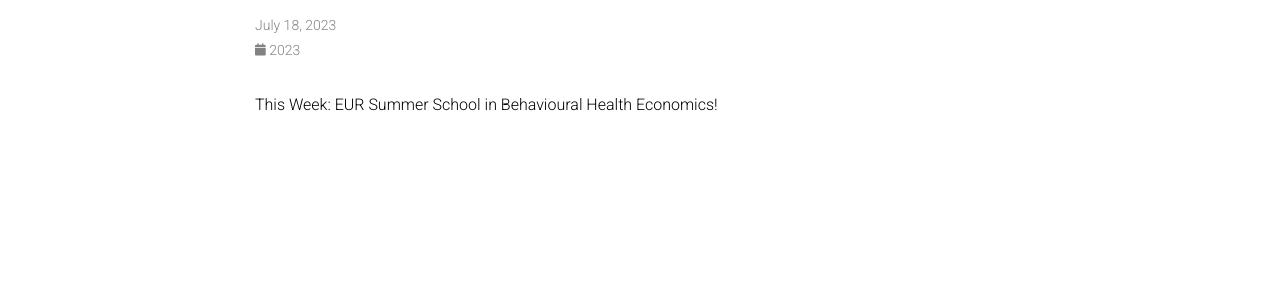
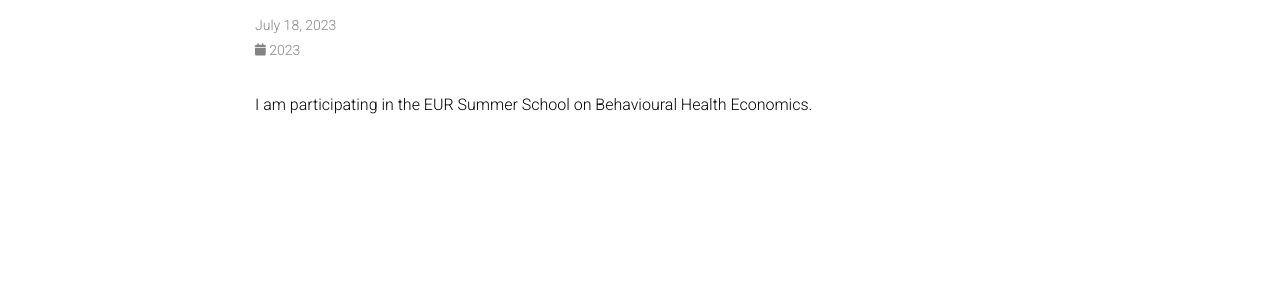
Before and after one commit to egorbronnikov/egorbronnikov.github.io, a Jekyll site: the page built from _news/announcement_1.md, in a window 1280 px wide. Shown: the part 146-434 px from the top of the page. Built offline with Jekyll 4.4.1, drawn with Linux system fonts in a browser that asks for light colours; comment, search, counter and statistics services are not loaded; a style sheet for code colours, icons or effects is not loaded.

Commit message:
Update announcement_1.md

```diff
--- a/_news/announcement_1.md
+++ b/_news/announcement_1.md
@@ -5,4 +5,4 @@
 related_posts: false
 ---
 
-This Week: EUR Summer School in Behavioural Health Economics!
+I am participating in the EUR Summer School on Behavioural Health Economics.
```
